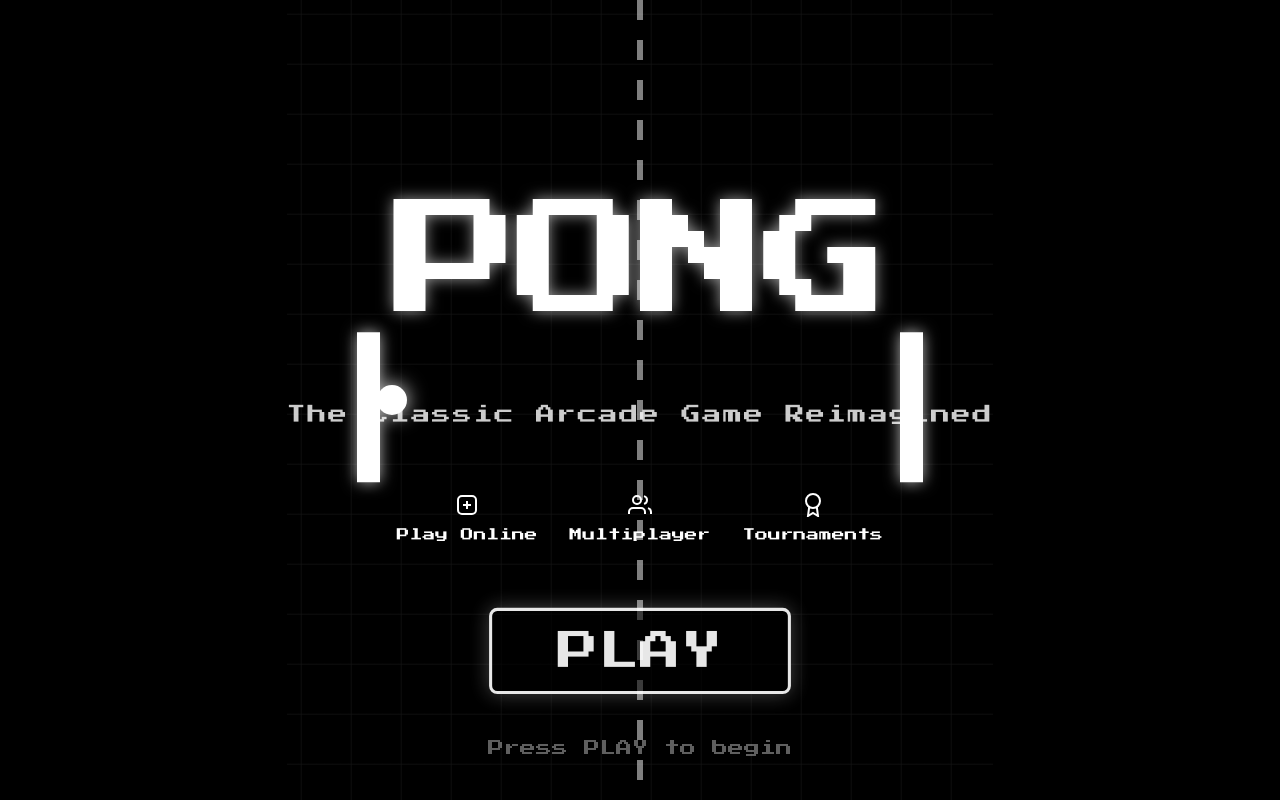
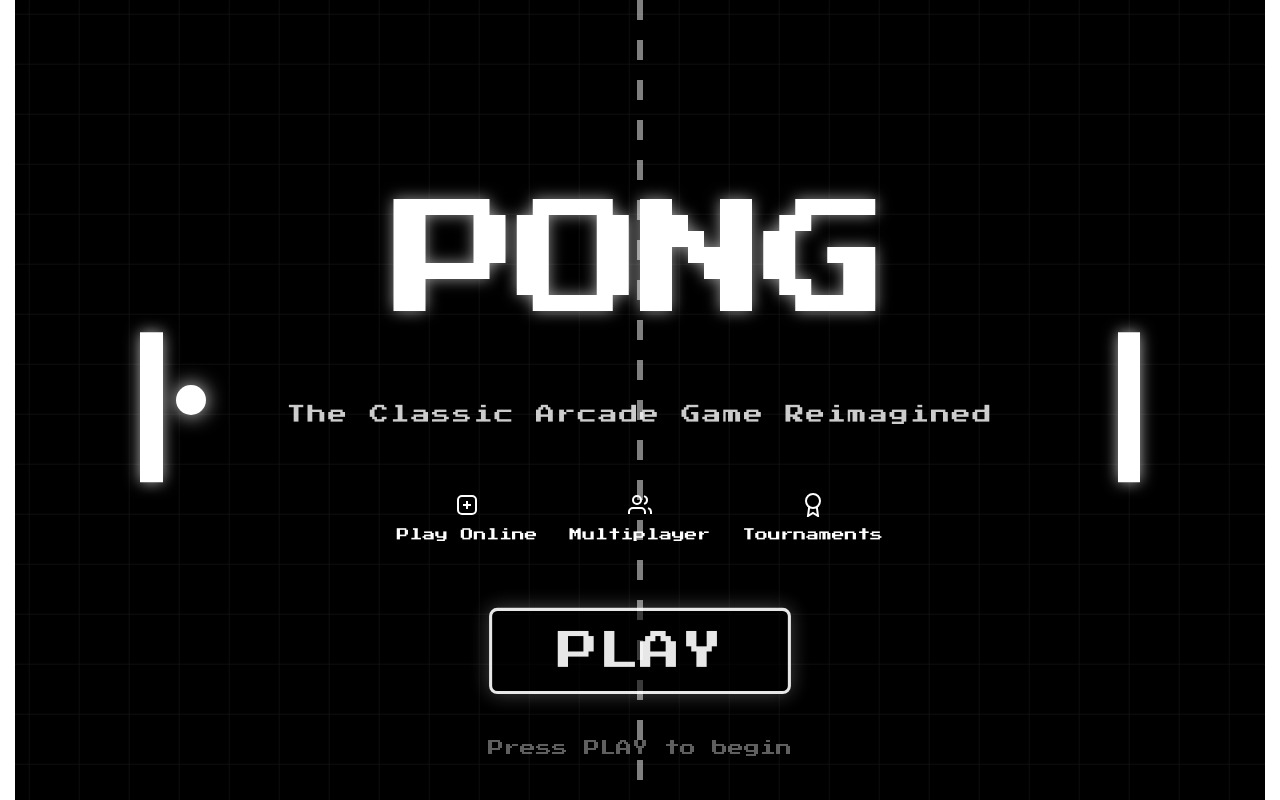
Before and after one commit to LeonorTu/ft_transcendence, a React (Vite) app in the folder frontend/: page / in a window 1280 px wide. Built offline with nearby package versions, Linux system fonts and the light colour scheme; no server answers.

Commit message:
fixed page width for browser compatibility with chrome

```diff
--- a/frontend/src/index.css
+++ b/frontend/src/index.css
@@ -15,10 +15,14 @@
   -moz-osx-font-smoothing: grayscale;
 }
 
+html {
+  overflow-y: scroll;
+  scrollbar-gutter: stable both-edges;
+}
 
 body {
   margin: 0;
-  display: block;
+  display: grid;
   place-items: center;
   min-width: 320px;
   min-height: 100vh;
@@ -26,6 +30,14 @@ body {
   background-size: cover;
   background-position: center;
   background-attachment: fixed;
+}
+
+#root {
+  width: 100%;
+  max-width: 1280px;
+  margin: 0 auto;
+  padding: 2rem;
+/*   text-align: center; */
 }
 
 h1 {
```
